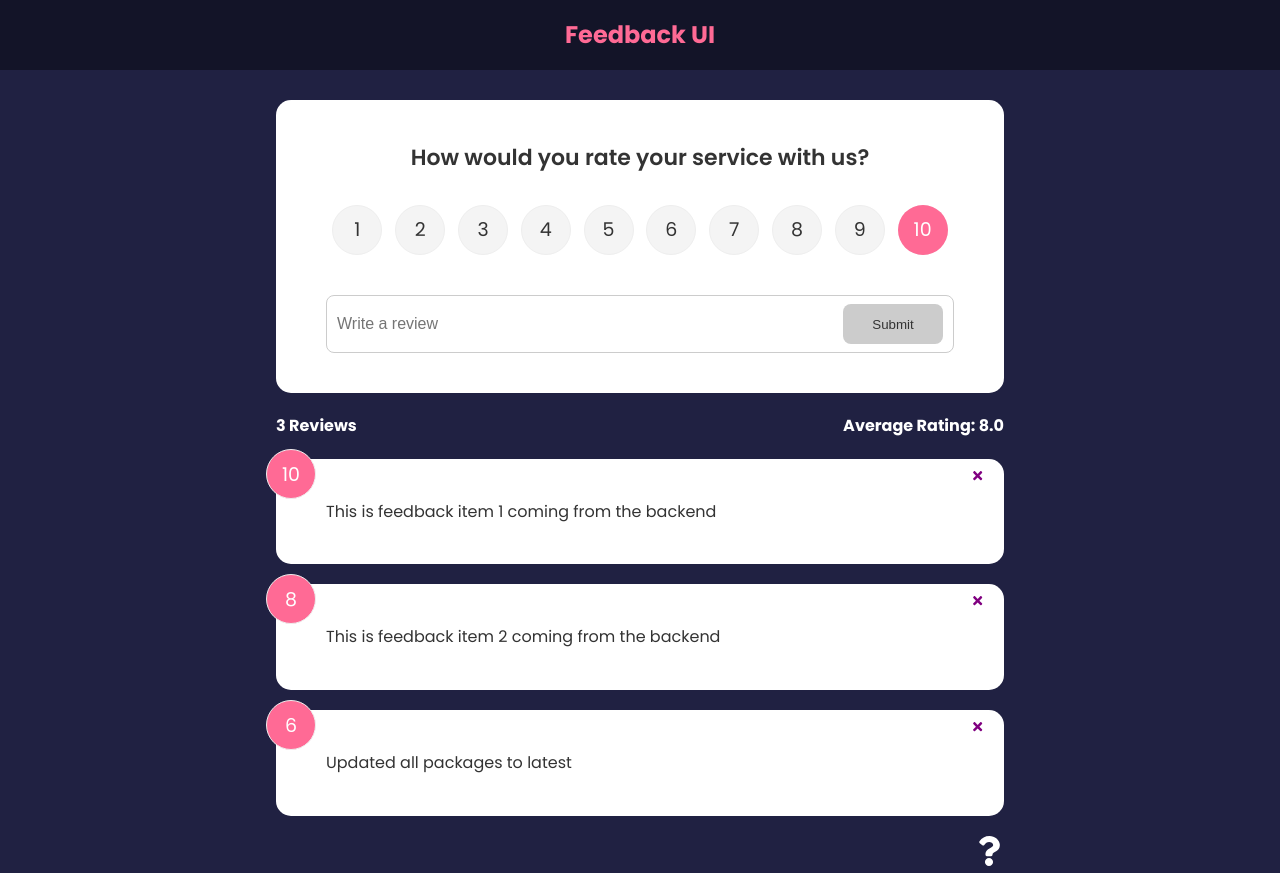
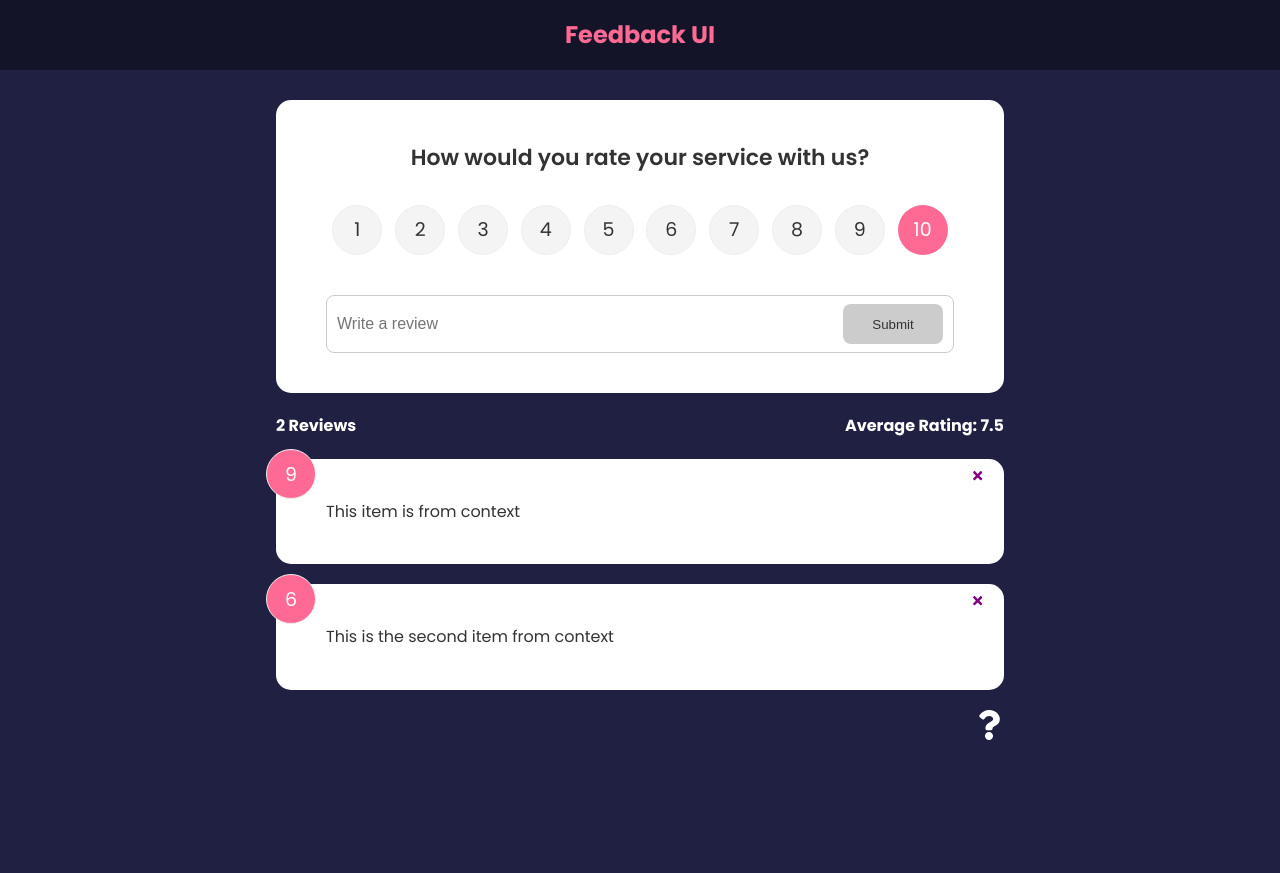
Before and after one commit to jeancarlosherrera/feedback-app, a React (Create React App) app: page / in a window 1280 px wide. After the commit the page ends 800 px from the top, so only its background shows below. Built offline with nearby package versions, Linux system fonts and the light colour scheme.

Commit message:
Feedback context provider added

```diff
--- a/src/App.js
+++ b/src/App.js
@@ -8,6 +8,7 @@ import FeedbackStats from './components/FeedbackStats'
 import FeedbackForm from './components/FeedbackForm'
 import AboutPage from './pages/AboutPage'
 import AboutIconLink from './pages/AboutIconLink'
+import { FeedbackProvider } from './context/FeedbackContext'
 
 const App = () => {
   const [feedback, setFeedback] = useState(FeedbackData)
@@ -23,7 +24,7 @@ const App = () => {
   }
 
   return (
-    <>
+    <FeedbackProvider>
       <Router>
         <Header />
         <div className='container'>
@@ -34,11 +35,8 @@ const App = () => {
               element={
                 <>
                   <FeedbackForm onAddProp={addFeedback} />
-                  <FeedbackStats feedbackProp={feedback} />
-                  <FeedbackList
-                    feedbackProp={feedback}
-                    onDeleteProp={deleteFeedback}
-                  />
+                  <FeedbackStats />
+                  <FeedbackList onDeleteProp={deleteFeedback} />
                 </>
               }
             ></Route>
@@ -47,7 +45,7 @@ const App = () => {
           <AboutIconLink />
         </div>
       </Router>
-    </>
+    </FeedbackProvider>
   )
 }
 
--- a/src/components/FeedbackList.jsx
+++ b/src/components/FeedbackList.jsx
@@ -1,11 +1,15 @@
+import { useContext } from 'react'
+import FeedbackContext from '../context/FeedbackContext'
 import FeedbackItem from './FeedbackItem'
 
-const FeedbackList = ({ feedbackProp, onDeleteProp }) => {
+const FeedbackList = ({ onDeleteProp }) => {
+  const { feedbackFromContext } = useContext(FeedbackContext)
+
   return (
     <div className='feedback-list'>
-      {feedbackProp.length === 0 || !feedbackProp
+      {feedbackFromContext.length === 0 || !feedbackFromContext
         ? 'No New Feedback Items Yet'
-        : feedbackProp.map((feedbackItem) => (
+        : feedbackFromContext.map((feedbackItem) => (
             <FeedbackItem
               onDeleteProp={onDeleteProp}
               key={feedbackItem.id}
--- a/src/components/FeedbackStats.jsx
+++ b/src/components/FeedbackStats.jsx
@@ -1,11 +1,17 @@
-const FeedbackStats = ({ feedbackProp }) => {
+import { useContext } from 'react'
+import FeedbackContext from '../context/FeedbackContext'
+
+const FeedbackStats = ({}) => {
+  const { feedbackFromContext } = useContext(FeedbackContext)
+
   let average = (
-    feedbackProp.reduce((acc, el) => acc + el.rating, 0) / feedbackProp.length
+    feedbackFromContext.reduce((acc, el) => acc + el.rating, 0) /
+    feedbackFromContext.length
   ).toFixed(1)
 
   return (
     <div className='feedback-stats'>
-      <h4>{feedbackProp.length} Reviews</h4>
+      <h4>{feedbackFromContext.length} Reviews</h4>
       <h4>Average Rating: {isNaN(average) ? 0 : average}</h4>
     </div>
   )
--- /dev/null
+++ b/src/context/FeedbackContext.js
@@ -0,0 +1,26 @@
+import { createContext, useState } from 'react'
+
+const FeedbackContext = createContext()
+
+export const FeedbackProvider = ({ children }) => {
+  const [feedbackFromContext, setFeedbackFromContext] = useState([
+    {
+      id: 1,
+      text: 'This item is from context',
+      rating: 9,
+    },
+    {
+      id: 2,
+      text: 'This is the second item from context',
+      rating: 6,
+    },
+  ])
+
+  return (
+    <FeedbackContext.Provider value={{ feedbackFromContext }}>
+      {children}
+    </FeedbackContext.Provider>
+  )
+}
+
+export default FeedbackContext
```
